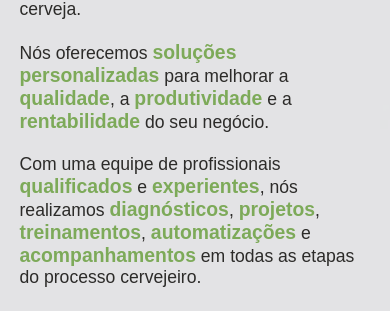
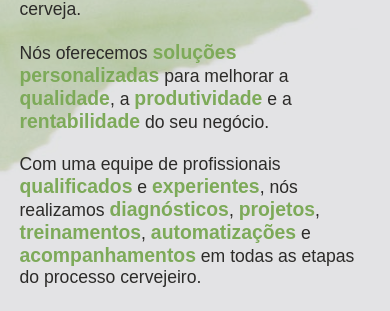
Before and after one commit to BrunoZarth/mosto-inloco, a plain HTML site: page index.html in a window 390 px wide. Shown: the part 268-579 px from the top of the page. Drawn offline with Linux system fonts and the light colour scheme; a web font is replaced by a local one.

Commit message:
fix background image size

```diff
--- a/styles.css
+++ b/styles.css
@@ -24,6 +24,7 @@ body {
     background-position: center;
     background-repeat: no-repeat;
     background-size: cover;
+    height: 160rem;
 }
 
 ul li a, :visited {
@@ -277,6 +278,15 @@ footer p {
 }
 
 @media (max-width: 600px) {
+
+    body {
+        background-image: url(img/background.jpg);
+        background-position: 46% -102%;
+        background-repeat: no-repeat;
+        background-size: auto;
+        height: 145rem;
+    }
+
     .sobreamosto p {
         width: auto;
         padding: 5%;
```
